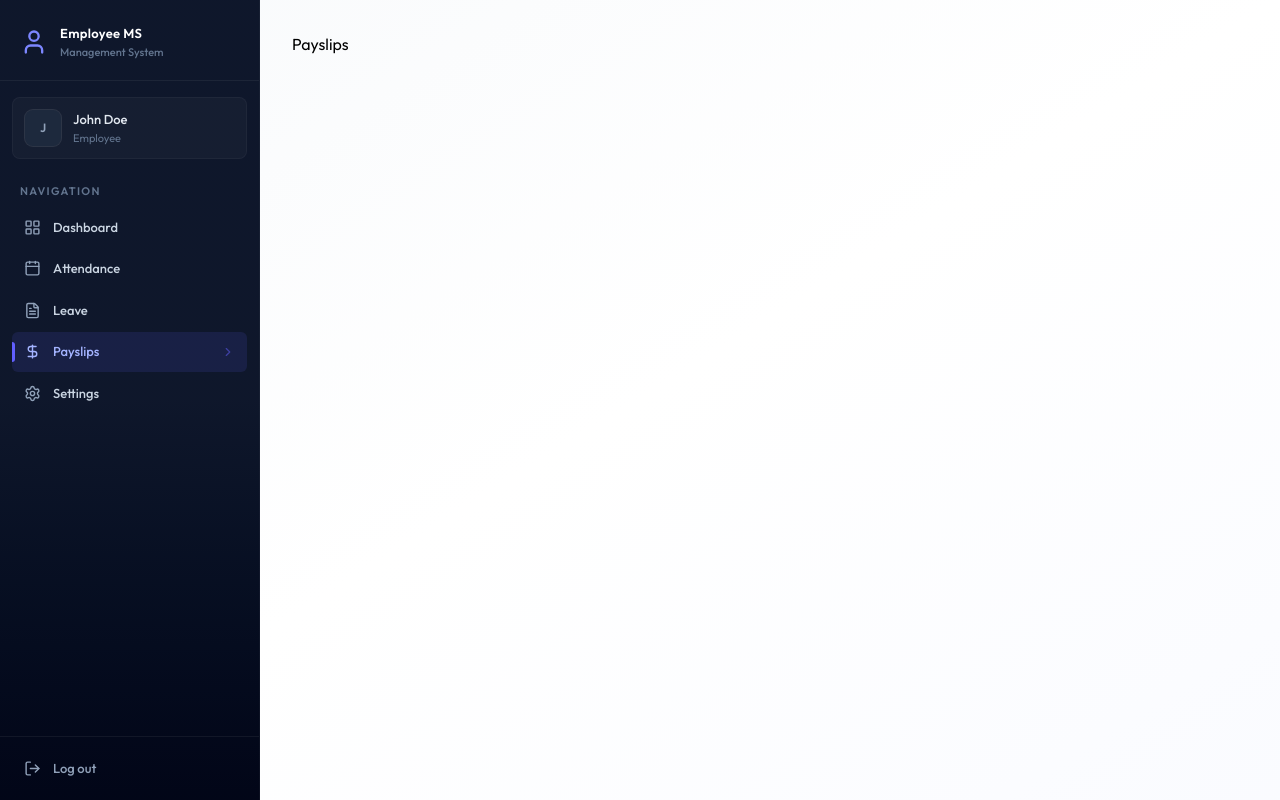
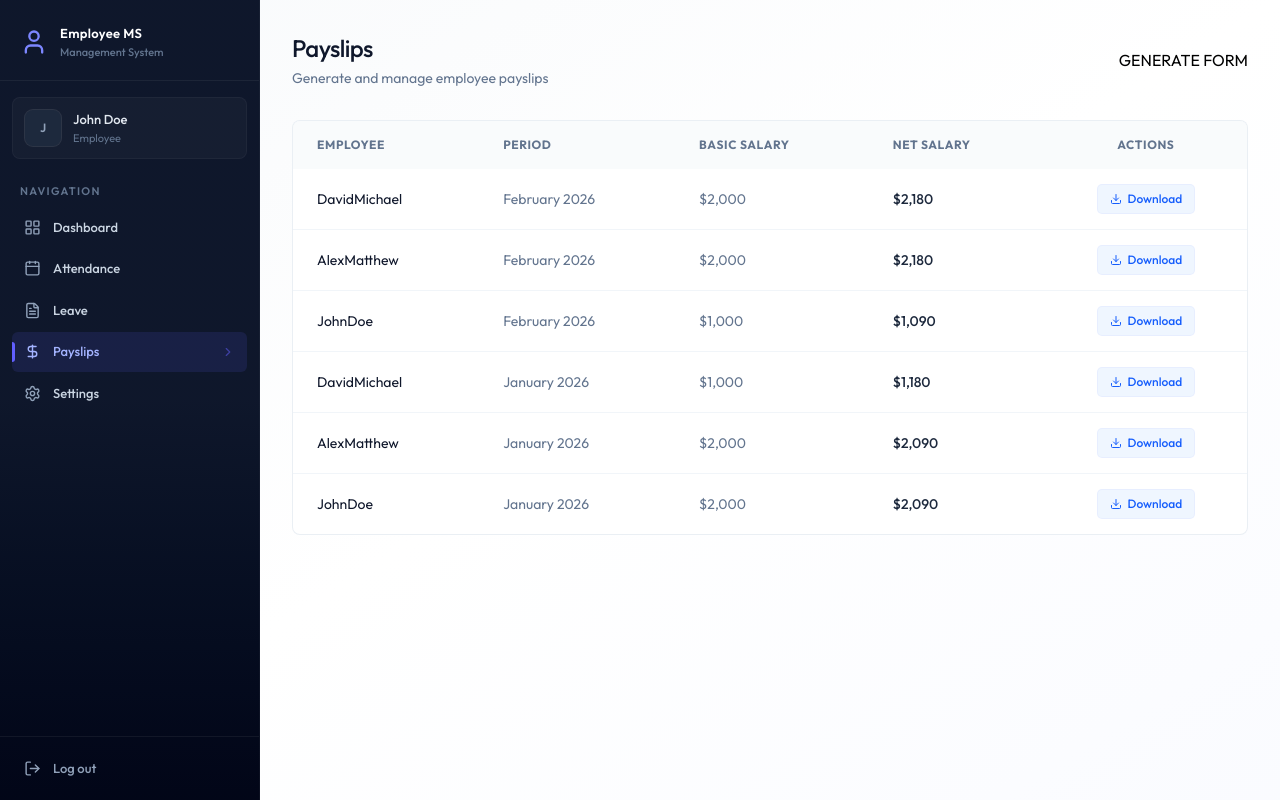
Before and after one commit to limon43633/EMS-Project-client, a React (Vite) app: page /payslips in a window 1280 px wide. Built offline with nearby package versions, Linux system fonts and the light colour scheme.

Commit message:
added payslip list

```diff
--- /dev/null
+++ b/src/components/payslip/GeneratePaySlipForm.jsx
@@ -0,0 +1,11 @@
+import React from 'react';
+
+const GeneratePaySlipForm = () => {
+    return (
+        <div>
+
+        </div>
+    );
+};
+
+export default GeneratePaySlipForm;
--- /dev/null
+++ b/src/components/payslip/PaySlipList.jsx
@@ -0,0 +1,72 @@
+import { format } from 'date-fns';
+import { Download } from 'lucide-react';
+import React from 'react';
+
+const PaySlipList = ({payslips, isAdmin}) => {
+    return (
+        <div className='card overflow-hidden'>
+            <div className='overflow-x-auto'>
+                <table className='table-modern'>
+                    <thead>
+                        <tr>
+                            {isAdmin && <th>Employee</th>}
+                            <th>Period</th>
+                            <th>Basic Salary</th>
+                            <th>Net Salary</th>
+                            <th className='text-center'>Actions</th>
+                        </tr>
+                    </thead>
+                    <tbody>
+                        {payslips.length === 0 ? (
+                            <tr>
+                                <td colSpan={isAdmin ? 5 : 4} className='text-center py-12 text-slate-400 '>
+                                    No payslips found
+                                </td>
+                            </tr>
+                        ) : (
+                            payslips.map((payslip)=>{
+
+                                return (
+                                    <tr key={payslip._id || payslip.id}>
+                                    {isAdmin && (
+                                            <td className='text-slate-900'>
+                                            {payslip.employee?.firstName}
+                                            {payslip.employee?.lastName}
+                                            </td>
+                                        )}
+
+                                        <td className='text-slate-500'>
+                                            {format(new Date(payslip.year, payslip.month - 1), "MMMM yyyy")}
+                                        </td>
+
+                                        <td className='text-slate-500'>
+                                            ${payslip.basicSalary?.toLocaleString()}
+                                        </td>
+
+                                        <td className='font-medium text-slate-800'>
+                                           ${payslip.netSalary?.toLocaleString()}
+                                        </td>
+
+
+
+                                       <td className='text-center'>
+                                            <button onClick={()=> window.open(`/print/payslips/${payslip._id || payslip.id}`)} className='inline-flex items-center px-3 py-1.5 text-xs font-medium rounded text-blue-600 bg-blue-50 hover:bg-blue-100 transition-colors ring-1 ring-blue-600/10'>
+                                                <Download className='w-3 h-3 mr-1.5' />
+                                                Download
+                                            </button>
+                                       </td>
+
+
+
+                                    </tr>
+                                )
+                            })
+                        )}
+                    </tbody>
+                </table>
+            </div>
+        </div>
+    );
+};
+
+export default PaySlipList;
--- a/src/pages/Payslips.jsx
+++ b/src/pages/Payslips.jsx
@@ -1,9 +1,45 @@
+import { useCallback, useEffect, useState } from "react";
+import { dummyEmployeeData, dummyPayslipData } from "../assets/assets";
+import Loading from "../components/Loading";
+import PaySlipList from "../components/payslip/PaySlipList";
 
 
 const Payslips = () => {
+
+    const [payslips, setPayslips] = useState([])
+    const [employees, setEmployees] = useState([])
+    const [loading, setLoading] = useState(true);
+    const isAdmin = true;
+
+    const fetchPayslips = useCallback(async ()=>{
+        setPayslips(dummyPayslipData)
+        setTimeout(() => {
+            setLoading(false);
+        },1000);
+    },[])
+
+    useEffect(()=>{
+        fetchPayslips()
+    },[fetchPayslips])
+
+    useEffect(()=>{
+        if(isAdmin) setEmployees(dummyEmployeeData)
+    },[isAdmin])
+
+    if(loading) return <Loading />
+
+
+
     return (
-        <div>
-             Payslips
+        <div className="animate-fade-in">
+              <div className="flex flex-col sm:flex-row justify-between items-start sm:items-center gap-4 mb-8">
+                <div>
+                    <h1 className="page-title">Payslips</h1>
+                    <p className="page-subtitle">{isAdmin ? "Generate and manage employee payslips" : "Your payslip history"}</p>
+                </div>
+                {isAdmin && <p>GENERATE FORM</p>}
+              </div>
+              <PaySlipList payslips={payslips} isAdmin={isAdmin} />
         </div>
     );
 };
```
